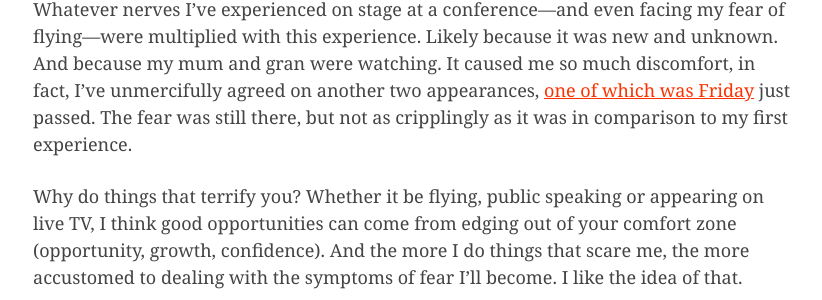
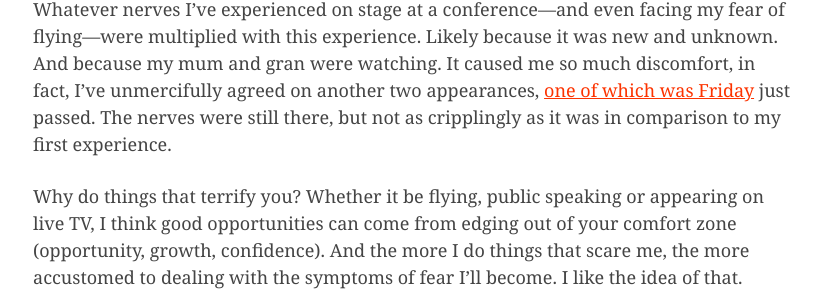
Before and after one commit to ashleybaxter/iamashley, a Jekyll site: the page built from _posts/2014-07-27-get-comfortable-with-discomfort.markdown, in a window 1280 px wide. Shown: the part 1120-1420 px from the top of the page, without its empty margins (227-1049 px from the left). Built offline with Jekyll 4.4.1, drawn with Linux system fonts in a browser that asks for light colours; some web fonts are replaced; Markdown is read by kramdown in place of the engine named in the settings.

Commit message:
Copy changes to post

```diff
--- a/_posts/2014-07-27-get-comfortable-with-discomfort.markdown
+++ b/_posts/2014-07-27-get-comfortable-with-discomfort.markdown
@@ -16,7 +16,7 @@ I received an email from a TV researcher for a daily magazine programme. "Can yo
 
 Similar to my public speaking episodes, I disliked every second of it as it was happening. The final countdown until we went live, in particular, caused me to think I was going to empty the contents of my stomach onto the floor. That would have been fun on live TV. <em>"This is it. No going back"</em>, I thought to myself as the countdown closed in on 3-2-1….
 
-Whatever nerves I've experienced on stage at a conference—and even facing my fear of flying—were multiplied with this experience. Likely because it was new and unknown. And because my mum and gran were watching. It caused me so much discomfort, in fact, I've unmercifully agreed on another two appearances, <a href="https://twitter.com/danrubin/status/492720040324898816">one of which was Friday</a> just passed. The fear was still there, but not as cripplingly as it was in comparison to my first experience.
+Whatever nerves I've experienced on stage at a conference—and even facing my fear of flying—were multiplied with this experience. Likely because it was new and unknown. And because my mum and gran were watching. It caused me so much discomfort, in fact, I've unmercifully agreed on another two appearances, <a href="https://twitter.com/danrubin/status/492720040324898816">one of which was Friday</a> just passed. The nerves were still there, but not as cripplingly as it was in comparison to my first experience.
 
 Why do things that terrify you? Whether it be flying, public speaking or appearing on live TV, I think good opportunities can come from edging out of your comfort zone (opportunity, growth, confidence). And the more I do things that scare me, the more accustomed to dealing with the symptoms of fear I'll become. I like the idea of that.
 
```
